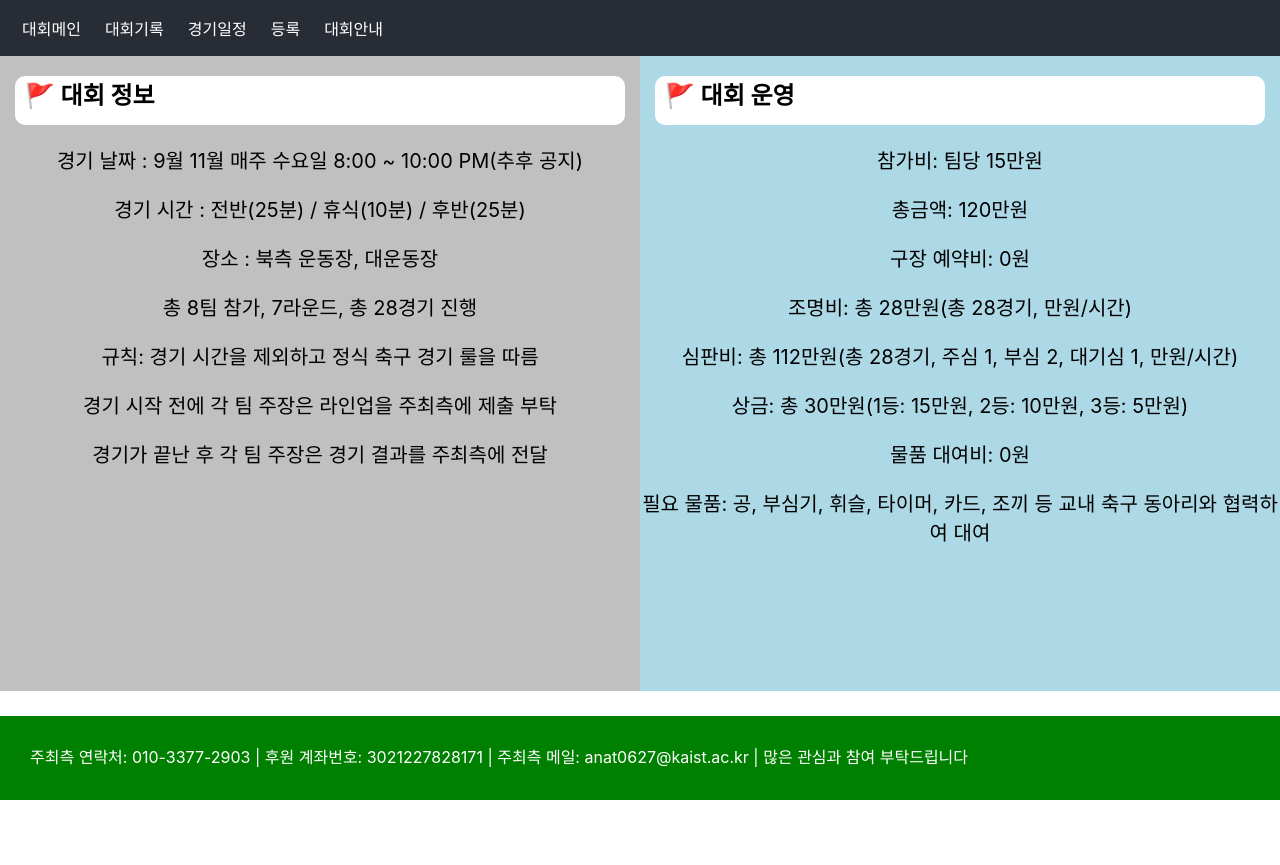
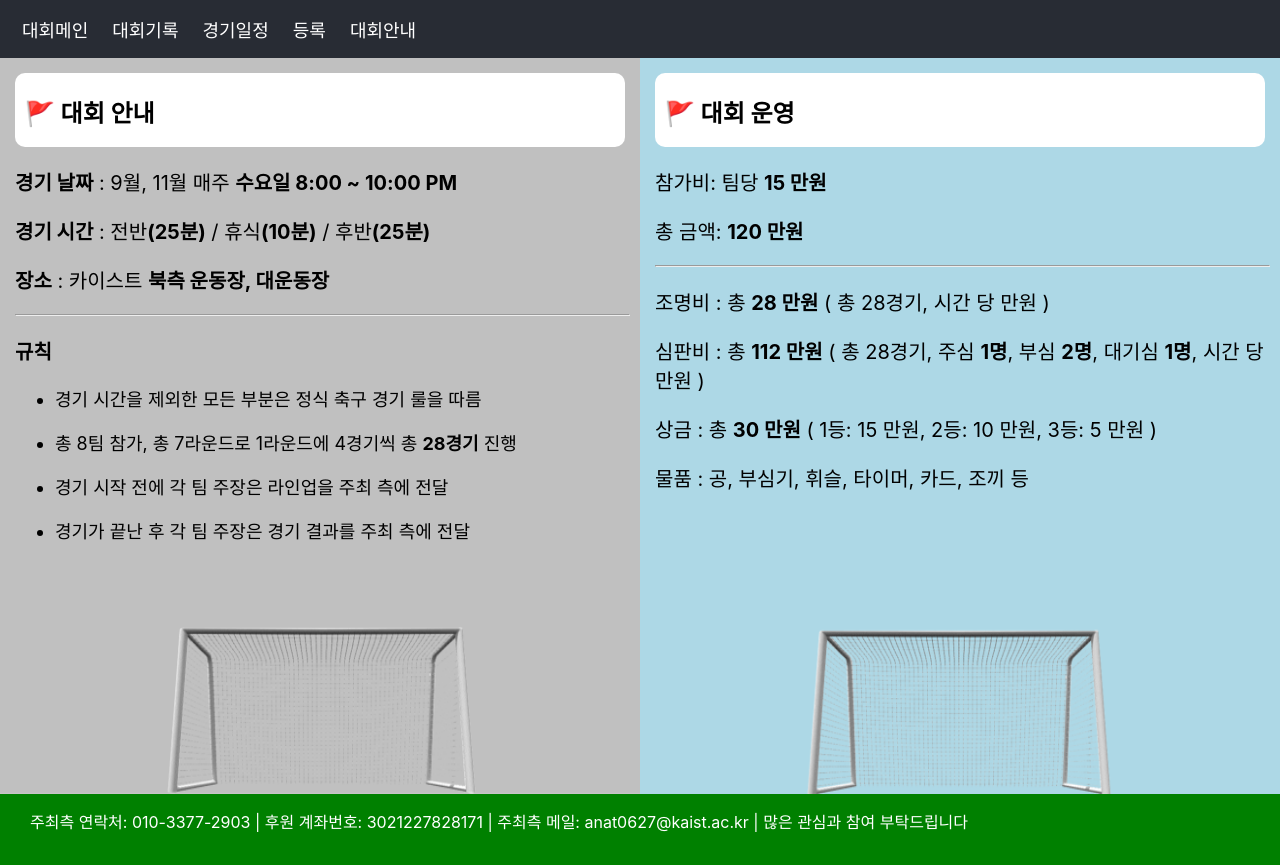
Before and after one commit to antaechan/newbie-frontend, a React (Create React App) app: page /Information in a window 1280 px wide. Before the commit the page ends 800 px from the top, so only its background shows below. Built offline with nearby package versions, Linux system fonts and the light colour scheme.

Commit message:
Decorate 대회안내 menu bar

```diff
--- a/src/pages/Apply.css
+++ b/src/pages/Apply.css
@@ -47,7 +47,7 @@
   background-color: gray;
   color: white;
   width: 700px;
-  height: 120px;
+  height: 135px;
   padding: 15px 15px 40px 15px;
   margin: 15px 15px;
   text-align: left;
--- a/src/pages/Apply.jsx
+++ b/src/pages/Apply.jsx
@@ -73,6 +73,7 @@ const Apply = () => {
         {/* teams list */}
         {Teams.map((val, i) => (
           <div key={i} className="team">
+            <hr />
             <h2 className="teamName">TEAM {val.teamName}</h2>
             <h3>👕 주장 {val.leaderName}</h3>
             <div
--- a/src/pages/Info.css
+++ b/src/pages/Info.css
@@ -11,18 +11,20 @@
 
 .RuleTitle {
   background-color: white;
-  height: 10%;
+  height: 9%;
   border-radius: 10px;
-  margin-left: 15px;
-  margin-right: 15px;
+  margin: 15px;
   padding-left: 10px;
+  padding-top: 1px;
+  padding-bottom: 8px;
 }
 
 .RuleContent {
   background-color: silver;
-  height: 110%;
+  height: calc(58% - 31px);
   font-size: 20px;
-  text-align: center;
+  text-align: left;
+  padding-left: 15px;
 }
 
 .Plan {
@@ -31,16 +33,36 @@
 
 .PlanTitle {
   background-color: white;
-  height: 10%;
+  height: 9%;
   border-radius: 10px;
-  margin-left: 15px;
-  margin-right: 15px;
+  margin: 15px;
   padding-left: 10px;
+  padding-top: 1px;
+  padding-bottom: 8px;
 }
 
 .PlanContent {
   background-color: lightblue;
-  height: 110%;
+  height: 50%;
   font-size: 20px;
-  text-align: center;
+  text-align: left;
+  padding-left: 15px;
 }
+
+li {
+  font-size: 18px;
+}
+
+hr {
+  margin-right: 10px;
+}
+
+.goalpost {
+  width: 100%;
+  height: calc(40% - 24px);
+}
+
+.leftgoalpost {
+  width: 100%;
+  height: 33%;
+}
--- a/src/pages/Info.jsx
+++ b/src/pages/Info.jsx
@@ -6,38 +6,74 @@ const Info = () => {
     <div className="TotalInfoPage">
       <div className="Rule">
         <div className="RuleTitle">
-          <h2> 🚩 대회 정보</h2>
+          <h2> 🚩 대회 안내</h2>
           {/* ▼ */}
         </div>
         <div className="RuleContent">
-          <p>경기 날짜 : 9월 11월 매주 수요일 8:00 ~ 10:00 PM(추후 공지)</p>
-          <p>경기 시간 : 전반(25분) / 휴식(10분) / 후반(25분) </p>
-          <p>장소 : 북측 운동장, 대운동장</p>
-          <p>총 8팀 참가, 7라운드, 총 28경기 진행</p>
-          <p>규칙: 경기 시간을 제외하고 정식 축구 경기 룰을 따름</p>
-          <p>경기 시작 전에 각 팀 주장은 라인업을 주최측에 제출 부탁</p>
-          <p>경기가 끝난 후 각 팀 주장은 경기 결과를 주최측에 전달</p>
+          <p>
+            <b>경기 날짜</b> : 9월, 11월 매주 <b>수요일 8:00 ~ 10:00 PM</b>
+          </p>
+          <p>
+            <b>경기 시간</b> : 전반<b>(25분)</b> / 휴식
+            <b>(10분)</b> / 후반
+            <b>(25분)</b>
+          </p>
+          <p>
+            <b>장소</b> : 카이스트 <b>북측 운동장, 대운동장</b>
+          </p>
+          <hr />
+          <p>
+            <b>규칙</b>
+            <ul>
+              <li>
+                <p>경기 시간을 제외한 모든 부분은 정식 축구 경기 룰을 따름 </p>
+              </li>
+              <li>
+                <p>
+                  총 8팀 참가, 총 7라운드로 1라운드에 4경기씩 총 <b>28경기</b>{" "}
+                  진행
+                </p>
+              </li>
+              <li>
+                <p>경기 시작 전에 각 팀 주장은 라인업을 주최 측에 전달</p>
+              </li>
+              <li>
+                <p>경기가 끝난 후 각 팀 주장은 경기 결과를 주최 측에 전달</p>
+              </li>
+            </ul>
+          </p>
         </div>
+        <img
+          src="leftgoalpost.png"
+          className="leftgoalpost"
+          alt="IMG Not Founded"
+        />
       </div>
       <div className="Plan">
         <div className="PlanTitle">
           <h2>🚩 대회 운영</h2>
         </div>
         <div className="PlanContent">
-          <p>참가비: 팀당 15만원</p>
-          <p>총금액: 120만원</p>
-          <p>구장 예약비: 0원</p>
-          <p>조명비: 총 28만원(총 28경기, 만원/시간)</p>
           <p>
-            심판비: 총 112만원(총 28경기, 주심 1, 부심 2, 대기심 1, 만원/시간)
+            참가비: 팀당 <b>15 만원</b>
           </p>
-          <p>상금: 총 30만원(1등: 15만원, 2등: 10만원, 3등: 5만원)</p>
-          <p>물품 대여비: 0원</p>
           <p>
-            필요 물품: 공, 부심기, 휘슬, 타이머, 카드, 조끼 등 교내 축구
-            동아리와 협력하여 대여
+            총 금액: <b>120 만원</b>
           </p>
+          <hr />
+          <p>
+            조명비 : 총 <b>28 만원</b> ( 총 28경기, 시간 당 만원 )
+          </p>
+          <p>
+            심판비 : 총 <b>112 만원</b> ( 총 28경기, 주심 <b>1명</b>, 부심{" "}
+            <b>2명</b>, 대기심 <b>1명</b>, 시간 당 만원 )
+          </p>
+          <p>
+            상금 : 총 <b>30 만원</b> ( 1등: 15 만원, 2등: 10 만원, 3등: 5 만원 ){" "}
+          </p>
+          <p> 물품 : 공, 부심기, 휘슬, 타이머, 카드, 조끼 등 </p>
         </div>
+        <img src="goalpost.png" className="goalpost" alt="IMG Not Founded" />
       </div>
     </div>
   );
--- a/src/pages/Match.css
+++ b/src/pages/Match.css
@@ -81,3 +81,7 @@ hr {
 .query {
   height: 60%;
 }
+
+.end {
+  color: crimson;
+}
--- a/src/pages/Match.jsx
+++ b/src/pages/Match.jsx
@@ -102,7 +102,7 @@ const Match = () => {
                   {new Date(val.date).toLocaleString().slice(0, -3)}
                 </p>
                 {new Date(val.date).getTime() < new Date().getTime() ? (
-                  <h3>경기완료</h3>
+                  <h3 className="end">경기완료</h3>
                 ) : (
                   <h3>경기예정</h3>
                 )}
```
Also changed, not shown: public/goalpost.png (added), public/leftgoalpost.PNG (added).
